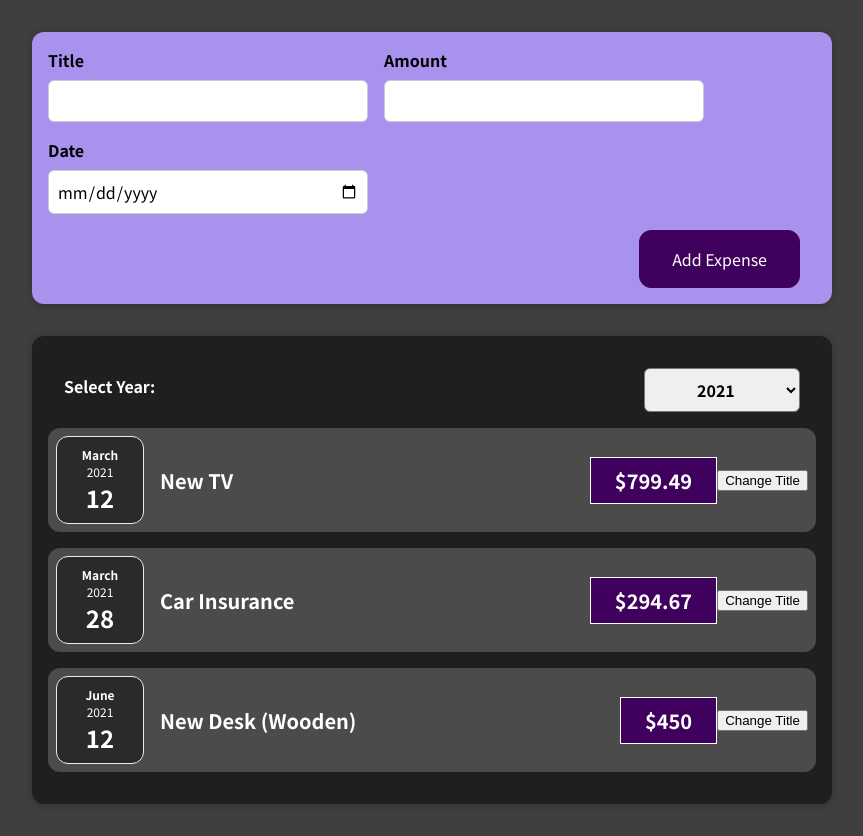
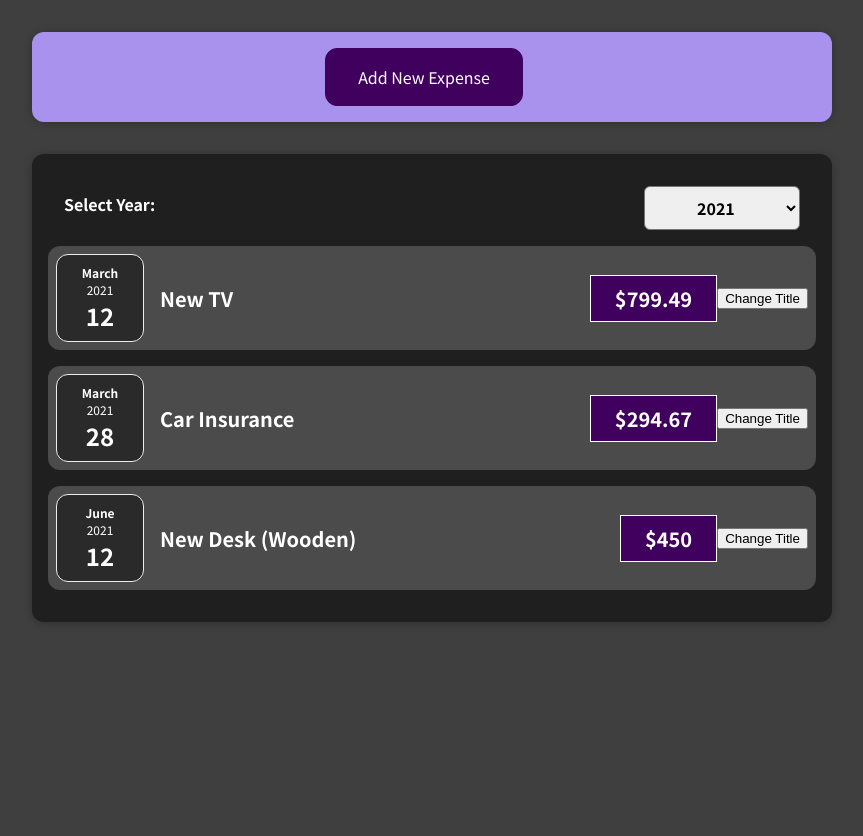
Before and after one commit to aceofbassgreg/udemy-react-complete-guide, a React (Create React App) app: page / in a window 1280 px wide. Shown: the whole page, without its empty margins (208-1071 px from the left). After the commit the page ends 800 px from the top, so only its background shows below. Built offline with nearby package versions, Linux system fonts and the light colour scheme.

Commit message:
Assignment for conditional:  conditionally show Add New Expense button or Expense Form

```diff
--- a/src/components/NewExpense/NewExpense.js
+++ b/src/components/NewExpense/NewExpense.js
@@ -1,4 +1,4 @@
-import React from 'react';
+import React, { useState } from 'react';
 import './NewExpense.css';
 
 import ExpenseForm from './ExpenseForm';
@@ -9,12 +9,27 @@ const NewExpense = (props) => {
       ...enteredExpenseData,
       id: Math.random().toString()
     };
+    setFormState(!formState)
     props.onAddExpense(expenseData);
+  }
+
+  const [formState, setFormState] = useState(false);
+
+  const formStateHandler = () => {
+    setFormState(!formState)
+  }
+
+  const renderedComponent = () => {
+    if (formState) {
+      return <ExpenseForm onSaveExpenseData={ saveExpenseDataHandler } />
+    } else {
+      return <button onClick={ formStateHandler }>Add New Expense</button>
+    }
   }
 
   return (
     <div className="new-expense">
-      <ExpenseForm onSaveExpenseData={ saveExpenseDataHandler } />
+      { renderedComponent() }
     </div>
   )
 }
```
